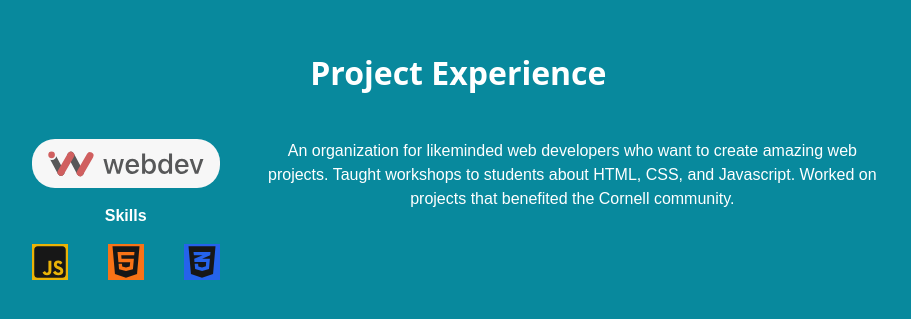
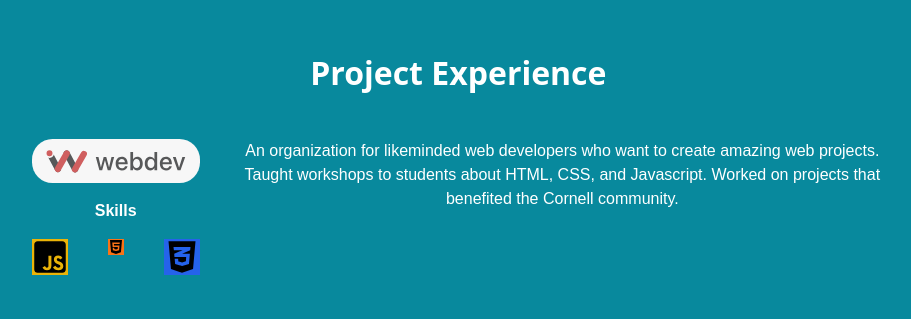
Before and after one commit to WenChen21/wenchen, a Next.js app: page / in a window 1280 px wide. Shown: the part 1211-1530 px from the top of the page, without its empty margins (75-986 px from the left). Built offline with nearby package versions, Linux system fonts and the light colour scheme.

Commit message:
black text

```diff
--- a/src/app/page.tsx
+++ b/src/app/page.tsx
@@ -61,9 +61,9 @@ export default function Home() {
                     Skills
                   </p>
                   <div className="flex gap-x-10">
-                    <FaJsSquare className="bg-yellow-500 text-[36px]" />
-                    <FaHtml5 className="bg-orange-500 text-[36px]" />
-                    <FaCss3Alt className="bg-blue-600 text-[36px]" />
+                    <FaJsSquare className="bg-yellow-500 text-[36px] text-black" />
+                    <FaHtml5 className="bg-orange-500 text-[36px text-black" />
+                    <FaCss3Alt className="bg-blue-600 text-[36px] text-black" />
                   </div>
                 </div>
                 <p className="text-white text-[16px] text-center">
```
